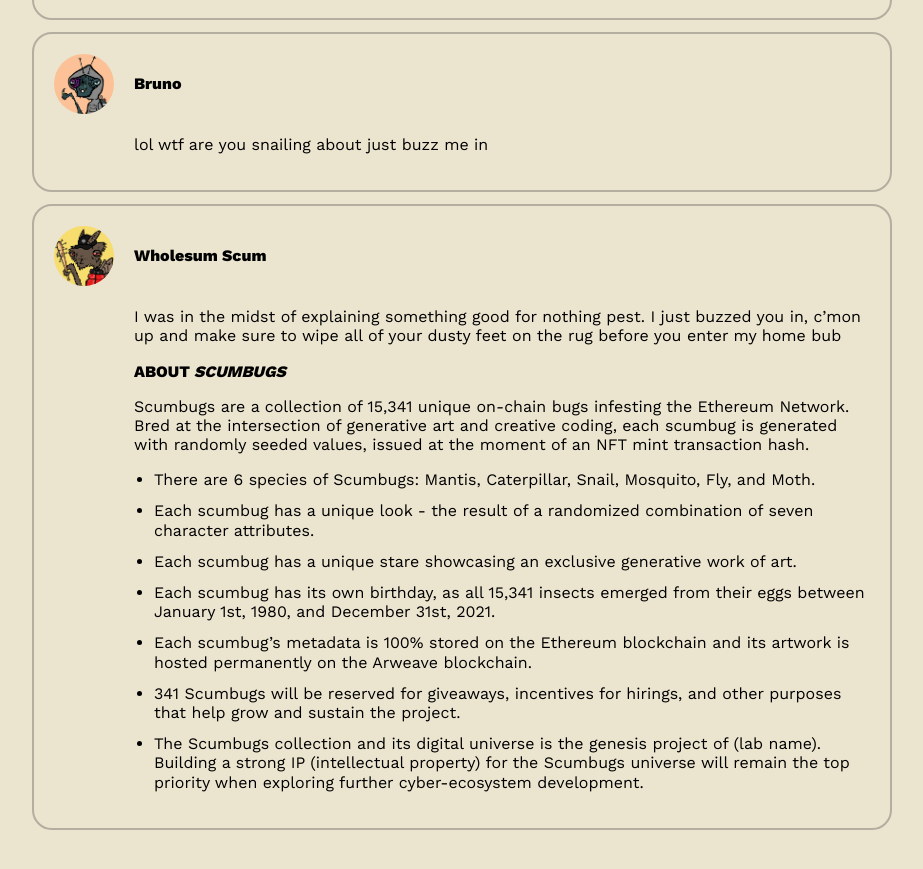
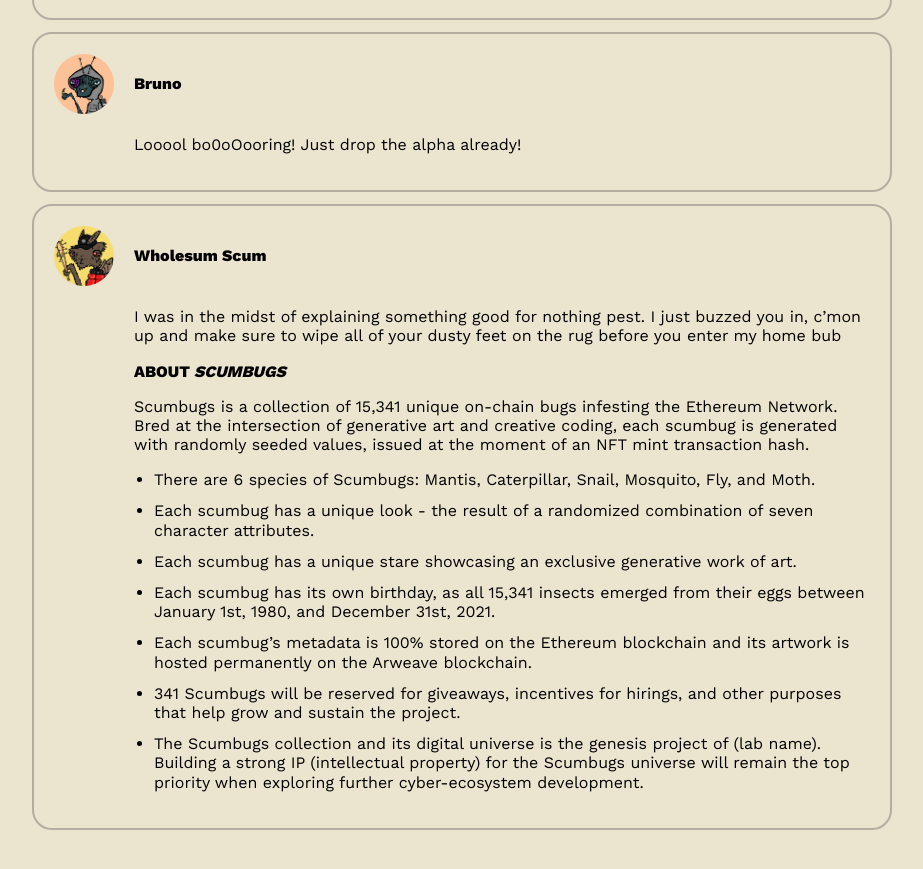
Before and after one commit to neonita/scumbugs, a Vue app: page / in a window 1280 px wide. Shown: the part 4252-5121 px from the top of the page, without its empty margins (178-1101 px from the left). Built offline with nearby package versions, Linux system fonts and the light colour scheme; what web3, web3modal would draw is missing.

Commit message:
update project.vue

```diff
--- a/src/components/Project.vue
+++ b/src/components/Project.vue
@@ -49,7 +49,7 @@
           </div>
           <span class="convo__user">Bruno</span>
           <div class="convo__text">
-            <p>lol wtf are you snailing about just buzz me in</p>
+            <p>Looool bo0oOooring! Just drop the alpha already!</p>
           </div>
         </li>
         <li class="convo__element">
@@ -65,7 +65,7 @@
             </p>
             <p class="bold">ABOUT <span class="italic">SCUMBUGS</span></p>
             <p>
-              Scumbugs are a collection of 15,341 unique on-chain bugs infesting
+              Scumbugs is a collection of 15,341 unique on-chain bugs infesting
               the Ethereum Network. Bred at the intersection of generative art
               and creative coding, each scumbug is generated with randomly
               seeded values, issued at the moment of an NFT mint transaction
```
